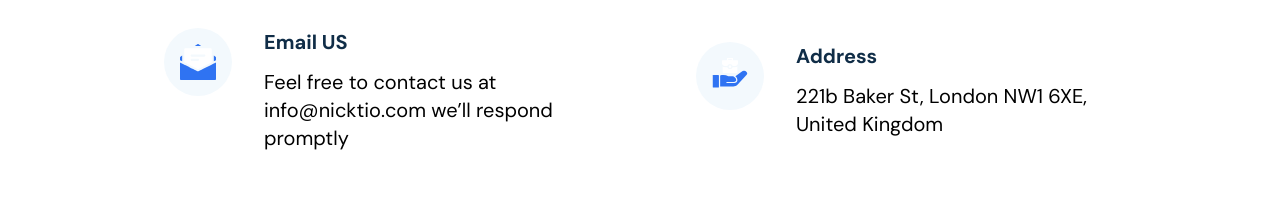
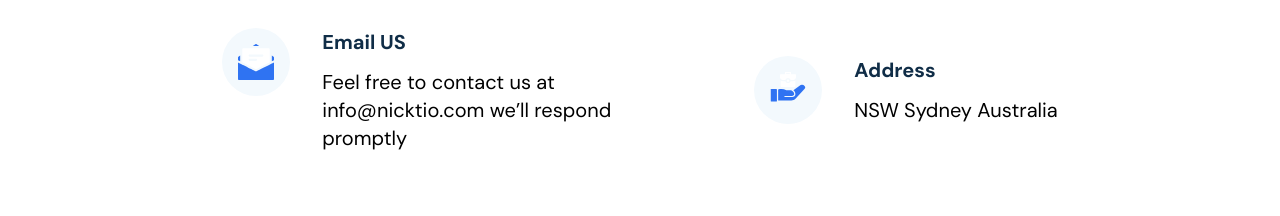
Before and after one commit to PujanShresthaBlueCloud/trainLogic, a Next.js app: page /contact in a window 1280 px wide. Shown: the part 386-602 px from the top of the page. Built offline with nearby package versions, Linux system fonts and the light colour scheme; no server answers.

Commit message:
change contact

```diff
--- a/src/components/Contact/ContactInfo/index.tsx
+++ b/src/components/Contact/ContactInfo/index.tsx
@@ -32,8 +32,7 @@ const ContactInfo = () => {
                     Address
                   </span>
                   <p className="text-DeepOcean font-normal text-xl max-w-80 pt-3 pb-7 dark:text-white/60">
-                    221b Baker St, London NW1 6XE,
-                    United Kingdom
+                    NSW Sydney Australia
                   </p>
                 </div>
               </div>
```
